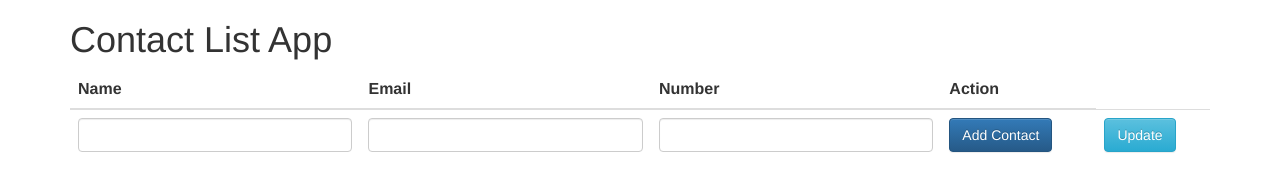
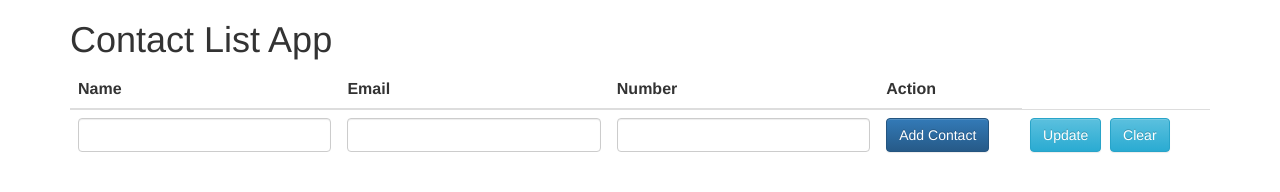
Before and after one commit to MounikaRedy/ContactListApp, a plain HTML site: page public/index.html in a window 1280 px wide. Drawn offline with nearby package versions, Linux system fonts and the light colour scheme.

Commit message:
added a clear button to the contact list

```diff
--- a/public/index.html
+++ b/public/index.html
@@ -27,7 +27,7 @@
 	     	    	<td><input class="form-control" ng-model="contact.email"></td>
 	     	    	<td><input class="form-control" ng-model="contact.number"></td>
 	     	    	<td><button class="btn btn-primary" ng-click="addContact()">Add Contact</button></td>
-	     	    	<td><button class="btn btn-info" ng-click="update()">Update</button></td>
+	     	    	<td><button class="btn btn-info" ng-click="update()">Update</button>&nbsp;&nbsp;<button class="btn btn-info" ng-click="deselect()">Clear</button></td>
 	     	    </tr>
 	     		<tr ng-repeat="contact in contactlist">
 	     			<td>{{contact.name}}</td>
```
